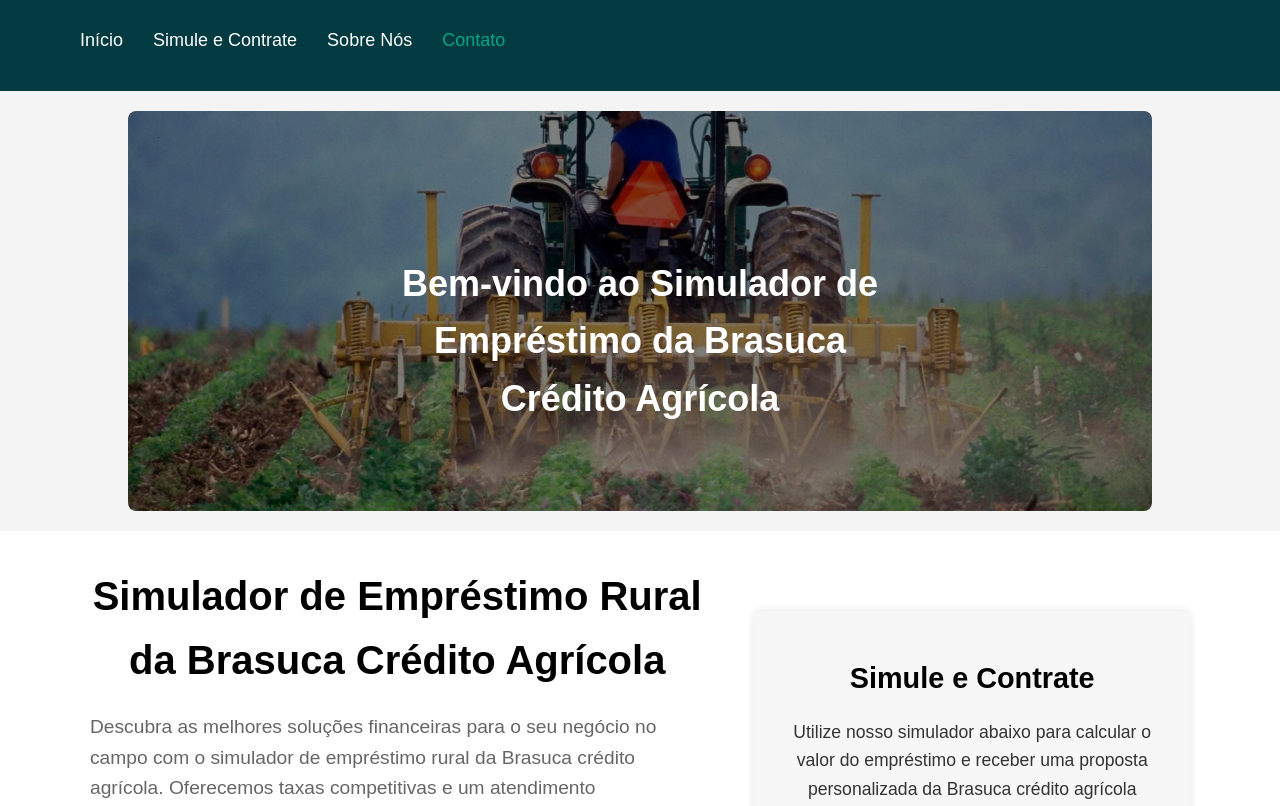
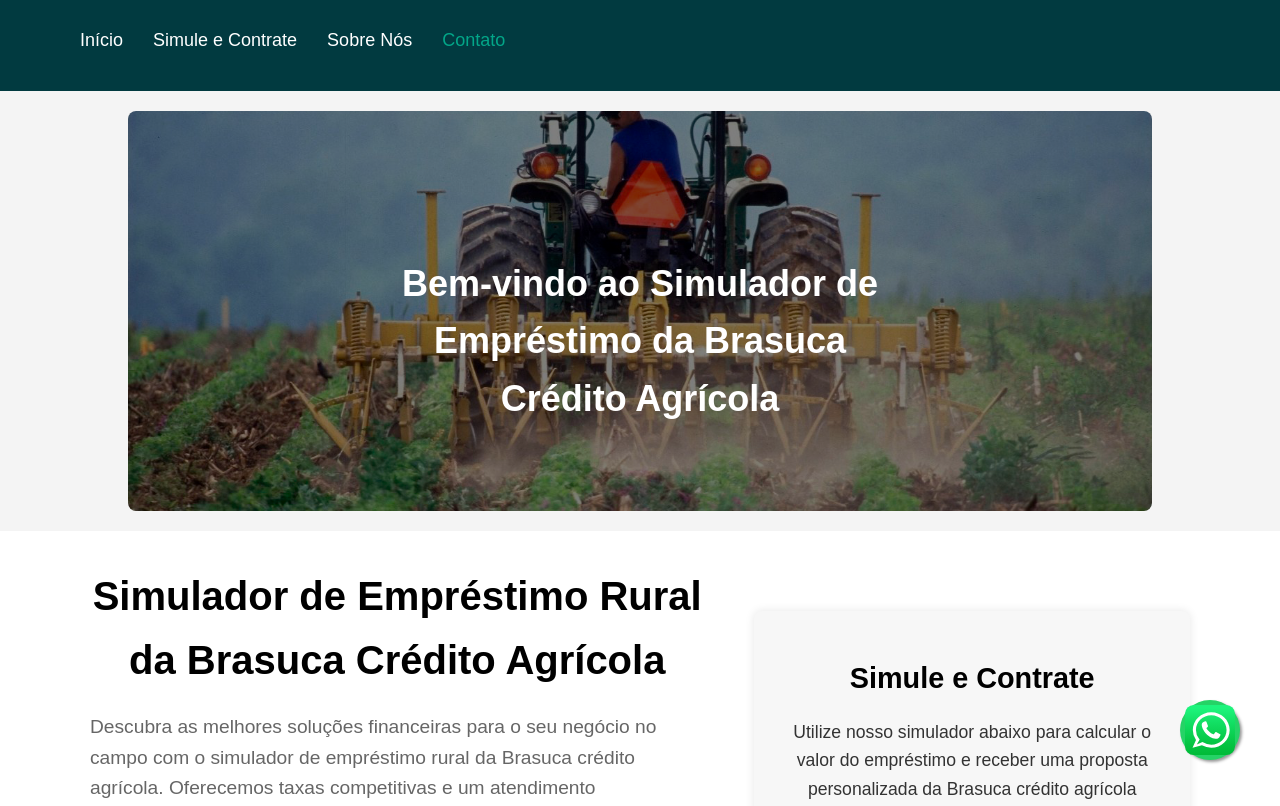
Before and after one commit to LeviJJesus/loan-simulation, a website: page public/index.html in a window 1280 px wide. Shown: the top 806 px of the page. Drawn offline with Linux system fonts and the light colour scheme.

Commit message:
Adicionando whatsapp botão click

```diff
--- a/public/css/global.css
+++ b/public/css/global.css
@@ -4,3 +4,26 @@
 @import "./about/about.css";
 @import "./contact/contact.css";
 @import "./footer/footer.css";
+
+.whatsapp-float {
+    position: fixed;
+    width: 60px;
+    height: 60px;
+    bottom: 40px;
+    right: 40px;
+    background-color: #25d366;
+    color: #fff;
+    border-radius: 50px;
+    text-align: center;
+    font-size: 30px;
+    box-shadow: 2px 2px 3px #999;
+    z-index: 1000;
+    display: flex;
+    align-items: center;
+    justify-content: center;
+}
+
+.whatsapp-float img {
+    width: 50px;
+    height: 50px;
+}
--- a/public/index.html
+++ b/public/index.html
@@ -189,36 +189,6 @@
             </div>
         </section>
 
-        <script>
-        document.addEventListener('DOMContentLoaded', function () {
-            const contactForm = document.getElementById('contact-form');
-            const contactResult = document.getElementById('contact-result');
-
-            contactForm.addEventListener('submit', function (e) {
-                e.preventDefault();
-
-                const formData = new FormData(contactForm);
-
-                fetch('/send-contact-email', {
-                    method: 'POST',
-                    body: JSON.stringify(Object.fromEntries(formData)),
-                    headers: {
-                        'Content-Type': 'application/json'
-                    }
-                })
-                .then(response => response.json())
-                .then(data => {
-                    contactResult.innerHTML = data.message;
-                    contactForm.reset();
-                })
-                .catch(error => {
-                    console.error('Erro:', error);
-                    contactResult.innerHTML = 'Erro ao enviar a mensagem.';
-                });
-            });
-        });
-        </script>
-
         <footer>
             <div class="footer-container">
                 <div class="footer-about">
@@ -227,7 +197,7 @@
                 </div>
                 <div class="footer-contact">
                     <h3>Contato</h3>
-                    <p><strong>Telefone:</strong> (45) 9154-3441</p>
+                    <p><strong>Telefone:</strong> (45) 99154-3441</p>
                     <p><strong>Email:</strong> cacreditoagricolaoficial@gmail.com</p>
                     <!-- <p><strong>SAC:</strong> (11) 8765-4321</p> -->
                 </div>
@@ -245,6 +215,10 @@
                 <p>&copy; 2024 Brasuca crédito agrícola Fácil LTDA. Todos os direitos reservados.</p>
             </div>
         </footer>
+
+        <a href="https://wa.me/554591543441" class="whatsapp-float" target="_blank">
+            <img src="./img/assets/icon/whatsapp.svg" alt="WhatsApp" />
+        </a>
 
         <script src="./script/scripts.js"></script>
         <script src="./script/loanSimulation.js"></script>
@@ -287,5 +261,34 @@
     });
 });
         </script>
+        <script>
+            document.addEventListener('DOMContentLoaded', function () {
+                const contactForm = document.getElementById('contact-form');
+                const contactResult = document.getElementById('contact-result');
+
+                contactForm.addEventListener('submit', function (e) {
+                    e.preventDefault();
+
+                    const formData = new FormData(contactForm);
+
+                    fetch('/send-contact-email', {
+                        method: 'POST',
+                        body: JSON.stringify(Object.fromEntries(formData)),
+                        headers: {
+                            'Content-Type': 'application/json'
+                        }
+                    })
+                    .then(response => response.json())
+                    .then(data => {
+                        contactResult.innerHTML = data.message;
+                        contactForm.reset();
+                    })
+                    .catch(error => {
+                        console.error('Erro:', error);
+                        contactResult.innerHTML = 'Erro ao enviar a mensagem.';
+                    });
+                });
+            });
+            </script>
     </body>
 </html>
```
